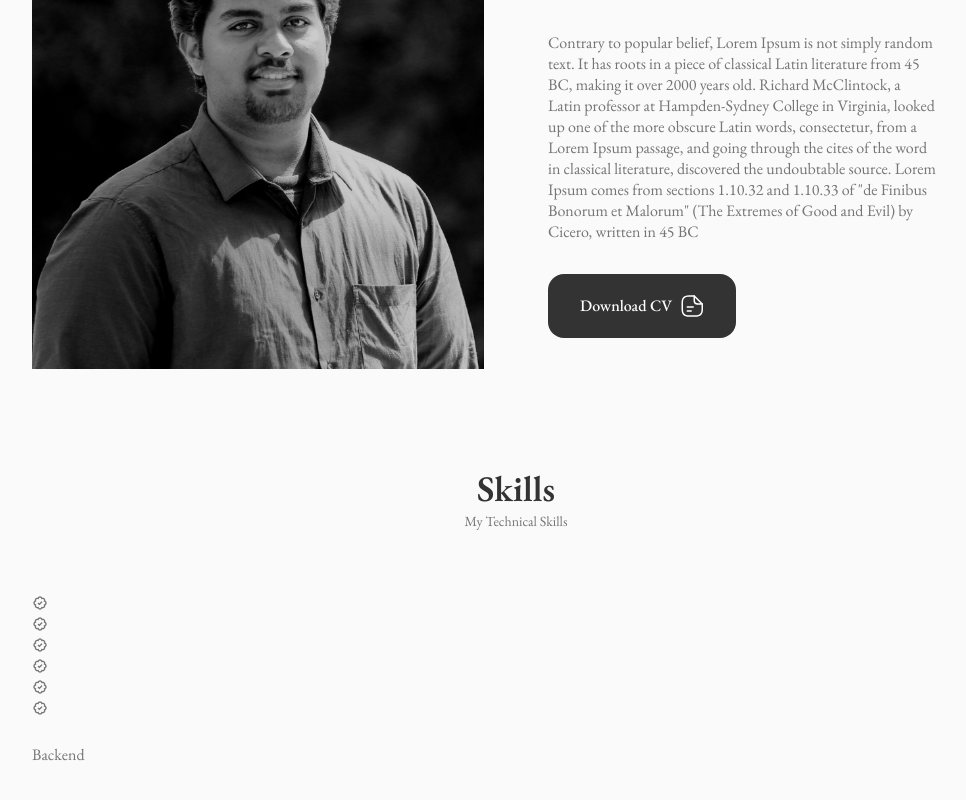
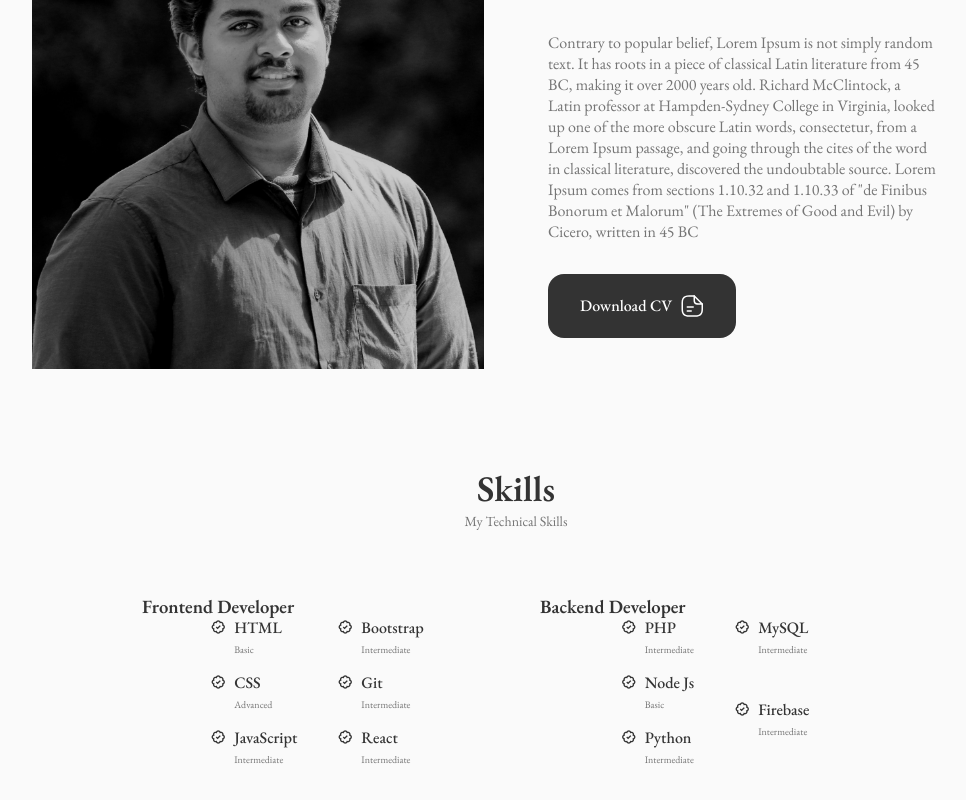
Before and after one commit to varungnathan/varun-gopinath-portfolio, a React (Create React App) app: page / in a window 1280 px wide. Shown: the part 974-1774 px from the top of the page, without its empty margins (124-1090 px from the left). Built offline with nearby package versions, Linux system fonts and the light colour scheme.

Commit message:
Add detailed skills sections for Frontend and Backend developers with corresponding levels

```diff
--- a/src/components/skills/Backend.jsx
+++ b/src/components/skills/Backend.jsx
@@ -2,7 +2,60 @@ import React from 'react'
 
 const Backend = () => {
   return (
-    <div>Backend</div>
+    <div className="skills content">
+        <h3 className="skills__title">Backend Developer</h3>
+
+        <div className="skills__box">
+            <div className="skills__group">
+                <div className="skills__data">
+                <i class='bx bx-badge-check'></i>
+
+                <div>
+                    <h3 className="skills__name">PHP</h3>
+                    <span className="skills__level">Intermediate</span>
+                </div>
+                </div>
+
+                <div className="skills__data">
+                <i class='bx bx-badge-check'></i>
+
+                <div>
+                    <h3 className="skills__name">Node Js</h3>
+                    <span className="skills__level">Basic</span>
+                </div>
+                </div>
+
+                <div className="skills__data">
+                <i class='bx bx-badge-check'></i>
+
+                <div>
+                    <h3 className="skills__name">Python</h3>
+                    <span className="skills__level">Intermediate</span>
+                </div>
+                </div>
+            </div>
+
+            <div className="skills__group">
+                <div className="skills__data">
+                <i class='bx bx-badge-check'></i>
+
+                <div>
+                    <h3 className="skills__name">MySQL</h3>
+                    <span className="skills__level">Intermediate</span>
+                </div>
+                </div>
+
+                <div className="skills__data">
+                <i class='bx bx-badge-check'></i>
+
+                <div>
+                    <h3 className="skills__name">Firebase</h3>
+                    <span className="skills__level">Intermediate</span>
+                </div>
+                </div>
+            </div>
+        </div>
+    </div>
   )
 }
 
--- a/src/components/skills/Frontend.jsx
+++ b/src/components/skills/Frontend.jsx
@@ -3,7 +3,7 @@ import React from 'react'
 const Frontend = () => {
   return (
     <div className="skills content">
-        <h3 className="skills__title"></h3>
+        <h3 className="skills__title">Frontend Developer</h3>
 
         <div className="skills__box">
             <div className="skills__group">
@@ -11,8 +11,8 @@ const Frontend = () => {
                 <i class='bx bx-badge-check'></i>
 
                 <div>
-                    <h3 className="skills__name"></h3>
-                    <span className="skills__level"></span>
+                    <h3 className="skills__name">HTML</h3>
+                    <span className="skills__level">Basic</span>
                 </div>
                 </div>
 
@@ -20,8 +20,8 @@ const Frontend = () => {
                 <i class='bx bx-badge-check'></i>
 
                 <div>
-                    <h3 className="skills__name"></h3>
-                    <span className="skills__level"></span>
+                    <h3 className="skills__name">CSS</h3>
+                    <span className="skills__level">Advanced</span>
                 </div>
                 </div>
 
@@ -29,8 +29,8 @@ const Frontend = () => {
                 <i class='bx bx-badge-check'></i>
 
                 <div>
-                    <h3 className="skills__name"></h3>
-                    <span className="skills__level"></span>
+                    <h3 className="skills__name">JavaScript</h3>
+                    <span className="skills__level">Intermediate</span>
                 </div>
                 </div>
             </div>
@@ -40,8 +40,8 @@ const Frontend = () => {
                 <i class='bx bx-badge-check'></i>
 
                 <div>
-                    <h3 className="skills__name"></h3>
-                    <span className="skills__level"></span>
+                    <h3 className="skills__name">Bootstrap</h3>
+                    <span className="skills__level">Intermediate</span>
                 </div>
                 </div>
 
@@ -49,8 +49,8 @@ const Frontend = () => {
                 <i class='bx bx-badge-check'></i>
 
                 <div>
-                    <h3 className="skills__name"></h3>
-                    <span className="skills__level"></span>
+                    <h3 className="skills__name">Git</h3>
+                    <span className="skills__level">Intermediate</span>
                 </div>
                 </div>
 
@@ -58,8 +58,8 @@ const Frontend = () => {
                 <i class='bx bx-badge-check'></i>
 
                 <div>
-                    <h3 className="skills__name"></h3>
-                    <span className="skills__level"></span>
+                    <h3 className="skills__name">React</h3>
+                    <span className="skills__level">Intermediate</span>
                 </div>
                 </div>
             </div>
--- a/src/components/skills/skills.css
+++ b/src/components/skills/skills.css
@@ -0,0 +1,51 @@
+.skills__container {
+    grid-template-columns: repeat(2, 350px);
+    column-gap: 3rem;
+    justify-content: center ;
+}
+
+.skills_content {
+    background-color: var(--container-color);
+    border: 1px solid var(--border-color);
+    padding: 2rem 4rem;
+    border-radius: 1.25rem;
+}
+
+.skills_title {
+    font-size: var(--normal-font-size);
+    font-weight: var(--font-medium);
+    text-align: center;
+    margin-bottom: var(--mb-1-5);
+}
+
+.skills__box {
+    display:flex;
+    justify-content: center;
+    column-gap: 2.5rem;
+}
+
+.skills__group {
+    display: grid;
+    align-items: flex-start;
+    row-gap: 1rem;
+}
+
+.skills__data {
+    display: flex;
+    column-gap: 0.5rem;
+}
+
+.skills .bx-badge-check {
+    font-size: 1rem;
+    color: var(--title-color);
+}
+
+.skills__name {
+    font-size: var(--normal-font-size);
+    font-weight: var(--font-medium);
+    line-height: 18px;
+}
+
+.skills__level {
+    font-size: var(--tiny-font-size);
+}
```
